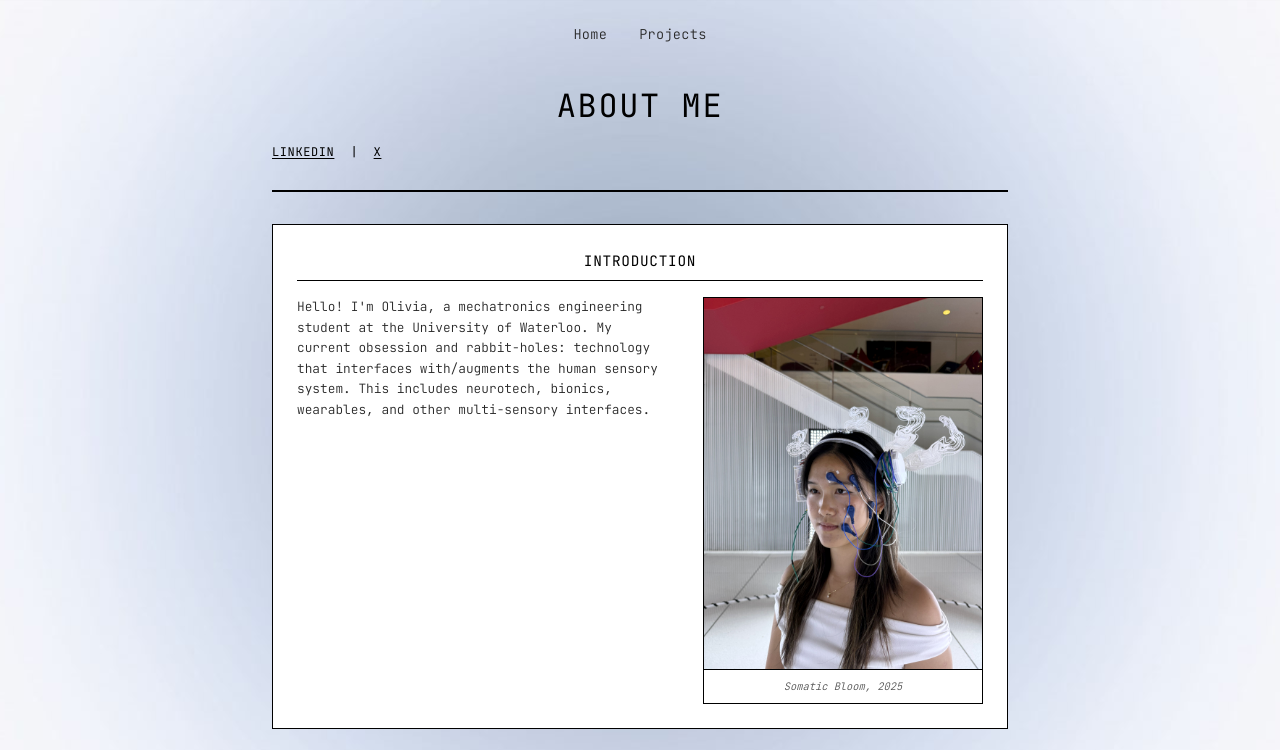
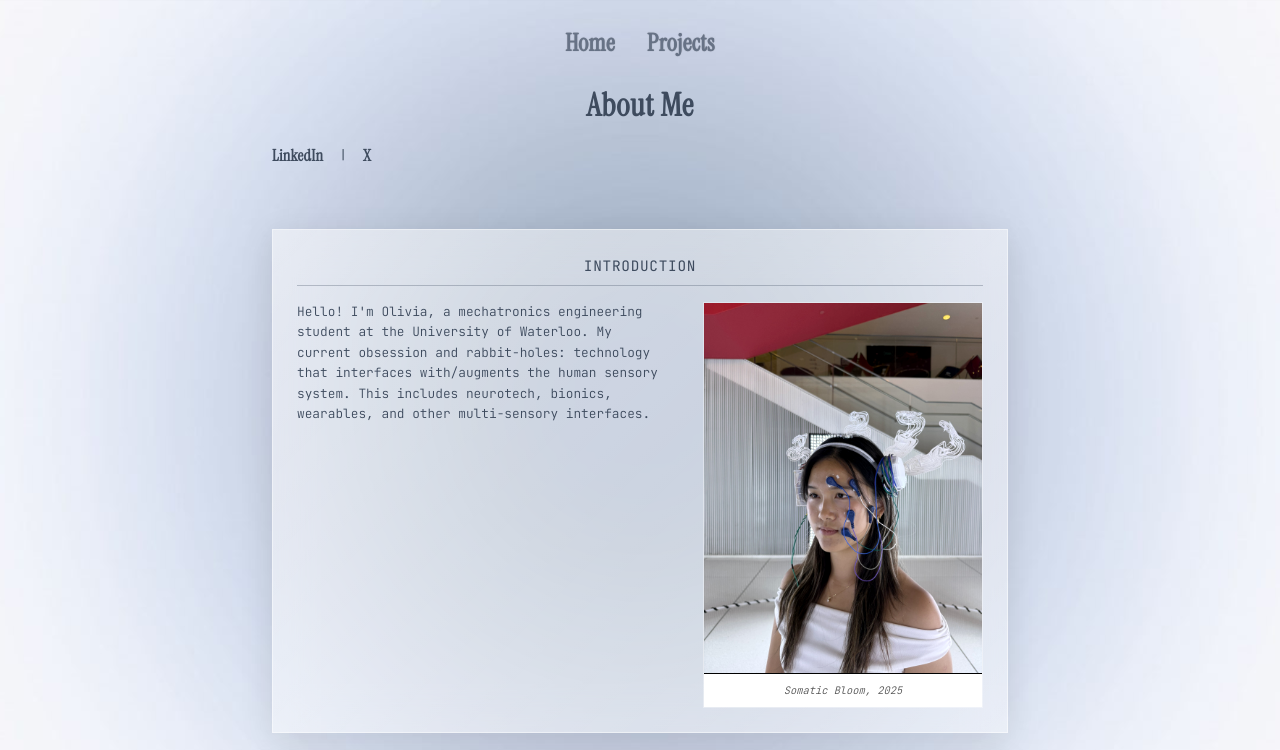
Before and after one commit to oliviazhg/Personal-Website, a plain HTML site: page about.html in a window 1280 px wide. Shown: the top 750 px of the page. Drawn offline with nearby package versions, Linux system fonts and the light colour scheme; no server answers.

Commit message:
Fix rotating star, implement same background for all loading pages, fix orbit word glitching, update about me page to new glassmorphism ish style

```diff
--- a/css/about.css
+++ b/css/about.css
@@ -54,23 +54,37 @@ body {
 }
 
 .top-nav-about .nav-link {
-  font-family: 'JetBrains Mono', 'Courier New', monospace;
-  font-size: 0.85rem;
-  font-weight: 300;
-  color: #2a2a2a;
+  font-family: 'Instrument Serif', serif !important;
+  font-size: 1.5rem;
+  font-weight: 800;
+  color: #3e4b5e;
   text-decoration: none;
-  transition: color 0.2s;
+  transition: font-weight 0.2s, opacity 0.2s;
   letter-spacing: 0.02em;
+  text-shadow: 0 0 1px rgba(0, 0, 0, 0.5);
+  display: inline-block;
+  opacity: 0.7;
 }
 
 .top-nav-about .nav-link:visited {
-  color: #2a2a2a;
+  color: #3e4b5e;
   text-decoration: none;
 }
 
 .top-nav-about .nav-link:hover {
-  color: #000000;
+  color: #3e4b5e;
   text-decoration: none;
+  font-weight: 500;
+  opacity: 1.0;
+}
+
+/* Remove blue underline effect */
+.top-nav-about .nav-link::after {
+  content: none !important;
+}
+
+.top-nav-about .nav-link:hover::after {
+  content: none !important;
 }
 
 /* About Content */
@@ -91,17 +105,18 @@ body {
 .about-header {
   margin-bottom: 2rem;
   padding-bottom: 1rem;
-  border-bottom: 2px solid #000000;
+  border-bottom: none;
 }
 
 .about-title {
-  font-family: 'Instrument Serif', serif;
+  font-family: 'Instrument Serif', serif !important;
   font-size: 2rem;
-  font-weight: 400;
-  color: #000000;
+  font-weight: 800;
+  color: #3e4b5e;
+  opacity: 1.0;
   margin-bottom: 0.5rem;
-  letter-spacing: 0.05em;
-  text-transform: uppercase;
+  letter-spacing: 0.02em;
+  text-transform: none;
 }
 
 .social-links {
@@ -113,36 +128,55 @@ body {
 }
 
 .social-link {
-  font-family: 'JetBrains Mono', 'Courier New', monospace;
-  font-size: 0.75rem;
-  font-weight: 400;
-  color: #000000;
-  text-decoration: underline;
-  text-decoration-thickness: 1px;
-  text-underline-offset: 2px;
-  transition: color 0.2s;
-  text-transform: uppercase;
-  letter-spacing: 0.05em;
+  font-family: 'Instrument Serif', serif !important;
+  font-size: 1rem;
+  font-weight: 800;
+  color: #3e4b5e;
+  opacity: 1.0;
+  text-decoration: none;
+  transition: font-weight 0.2s, opacity 0.2s;
+  text-transform: none;
+  letter-spacing: 0.02em;
 }
 
 .social-link:hover {
-  color: #3a3a3a;
+  font-weight: 500;
+  opacity: 0.7;
 }
 
 .separator {
   font-family: 'JetBrains Mono', 'Courier New', monospace;
   font-size: 0.75rem;
   font-weight: 400;
-  color: #000000;
+  color: #3e4b5e;
+  opacity: 1.0;
 }
 
-/* Content Sections */
+/* Content Sections - Glassmorphism */
 .about-section {
-  background: #ffffff;
-  border: 1px solid #000000;
+  background: rgba(255, 255, 255, 0.4);
+  backdrop-filter: blur(20px);
+  -webkit-backdrop-filter: blur(20px);
+  border: 1px solid rgba(255, 255, 255, 0.5);
+  border-radius: 0;
+  box-shadow: 0 8px 32px rgba(0, 0, 0, 0.1);
   padding: 1.5rem;
   margin-bottom: 1.5rem;
   position: relative;
+  overflow: hidden;
+}
+
+/* Gradient overlay effect */
+.about-section::before {
+  content: '';
+  position: absolute;
+  top: 0;
+  left: 0;
+  right: 0;
+  bottom: 0;
+  background: linear-gradient(135deg, rgba(255, 255, 255, 0.2) 0%, rgba(255, 255, 255, 0) 100%);
+  pointer-events: none;
+  z-index: 0;
 }
 
 .about-section.with-image {
@@ -168,25 +202,29 @@ body {
 }
 
 .section-title {
-  font-family: 'Instrument Serif', serif;
+  font-family: 'JetBrains Mono', 'Courier New', monospace;
   font-size: 0.9rem;
   font-weight: 400;
-  color: #000000;
+  color: #3e4b5e;
   margin-bottom: 1rem;
   letter-spacing: 0.05em;
   text-transform: uppercase;
   padding-bottom: 0.5rem;
-  border-bottom: 1px solid #000000;
+  border-bottom: 1px solid rgba(62, 75, 94, 0.3);
+  position: relative;
+  z-index: 1;
 }
 
 .about-section p {
   font-family: 'JetBrains Mono', 'Courier New', monospace;
   font-size: 0.8rem;
   font-weight: 300;
-  color: #2a2a2a;
+  color: #3e4b5e;
   line-height: 1.6;
   margin-bottom: 0.75rem;
   text-align: left;
+  position: relative;
+  z-index: 1;
 }
 
 .about-section p:last-child {
@@ -197,7 +235,7 @@ body {
   font-family: 'JetBrains Mono', 'Courier New', monospace;
   font-size: 0.8rem;
   font-weight: 300;
-  color: #2a2a2a;
+  color: #3e4b5e;
   line-height: 1.6;
   margin-bottom: 0;
   margin-left: 0;
@@ -205,13 +243,15 @@ body {
   list-style-type: disc;
   list-style-position: outside;
   text-align: left;
+  position: relative;
+  z-index: 1;
 }
 
 .experience-list li {
   font-family: 'JetBrains Mono', 'Courier New', monospace;
   font-size: 0.8rem;
   font-weight: 300;
-  color: #2a2a2a;
+  color: #3e4b5e;
   line-height: 1.6;
   margin-bottom: 0.5rem;
 }
@@ -222,23 +262,26 @@ body {
 
 .content-link {
   font-family: 'JetBrains Mono', 'Courier New', monospace;
-  color: #000000;
+  color: #3e4b5e;
   text-decoration: underline;
   text-decoration-thickness: 1px;
   text-underline-offset: 2px;
-  transition: color 0.2s;
+  transition: opacity 0.2s;
 }
 
 .content-link:hover {
-  color: #3a3a3a;
+  opacity: 0.7;
 }
 
 /* Profile Image */
 .profile-image-wrapper {
   width: 100%;
-  border: 1px solid #000000;
-  background: #f5f5f5;
+  border: 1px solid rgba(255, 255, 255, 0.3);
+  border-radius: 0;
+  background: rgba(255, 255, 255, 0.05);
   overflow: hidden;
+  position: relative;
+  z-index: 1;
 }
 
 .profile-image {
--- a/css/loading.css
+++ b/css/loading.css
@@ -6,18 +6,12 @@
   left: 0;
   width: 100vw;
   height: 100vh;
-  /* background: #ebeefd; */
-  background: #ced7e8;
+  background: url('../assets/bg_pics/13.png') center center / cover no-repeat;
   display: flex;
   justify-content: center;
   align-items: center;
   z-index: 9999;
   transition: opacity 0.5s ease-out;
-}
-
-/* Homepage loading screen uses the same background as the 3D scene */
-body.home .loading-screen {
-  background: url('../assets/bg_pics/13.png') center center / cover no-repeat;
 }
 
 .loading-screen.hidden {
@@ -34,47 +28,15 @@ body.home .loading-screen {
 .loading-star {
   width: 40px;
   height: 40px;
-  animation: pulse 2s ease-in-out infinite;
-  /* Improve rendering quality */
-  transform: translateZ(0);
-  backface-visibility: hidden;
-  -webkit-backface-visibility: hidden;
-  -webkit-font-smoothing: antialiased;
-  will-change: transform;
+  animation: rotate90 0.8s cubic-bezier(0.4, 0, 0.2, 1) infinite;
 }
 
-/* Rotating animation for non-home pages */
-.loading-star.rotating {
-  animation: rotate360 0.8s linear infinite;
-}
-
-@keyframes pulse {
-  0%, 100% {
-    transform: scale(1);
-    opacity: 1;
-  }
-  50% {
-    transform: scale(1.15);
-    opacity: 0.8;
-  }
-}
-
-/* Old 90-degree rotation */
-/* @keyframes rotate90 {
+@keyframes rotate90 {
   0% {
     transform: rotate(0deg);
   }
   100% {
     transform: rotate(90deg);
-  }
-} */
-
-@keyframes rotate360 {
-  0% {
-    transform: rotate(0deg);
-  }
-  100% {
-    transform: rotate(360deg);
   }
 }
 
--- a/css/projects.css
+++ b/css/projects.css
@@ -10,8 +10,14 @@ html {
   overflow-y: scroll !important;
 }
 
+/* Background Canvas */
 .background-canvas {
-  display: none !important;
+  position: fixed;
+  top: 0;
+  left: 0;
+  width: 100%;
+  height: 100%;
+  z-index: -1;
 }
 
 /* Top Navigation */
@@ -44,7 +50,7 @@ html {
 .top-nav-projects .nav-link {
   font-family: 'Instrument Serif', serif;
   font-size: 1.5rem;
-  font-weight: 580;
+  font-weight: 800;
   color: #3e4b5e;
   text-decoration: none;
   transition: font-weight 0.2s, opacity 0.2s;
@@ -64,6 +70,15 @@ html {
   text-decoration: none;
   font-weight: 500;
   opacity: 1.0;
+}
+
+/* Remove blue underline effect */
+.top-nav-projects .nav-link::after {
+  content: none !important;
+}
+
+.top-nav-projects .nav-link:hover::after {
+  content: none !important;
 }
 
 /* Page Notice */
@@ -145,12 +160,12 @@ html {
   position: relative;
   display: flex;
   flex-direction: column;
-  padding: 30px;
+  padding: 10px;
   background: rgba(255, 255, 255, 0.1);
   backdrop-filter: blur(20px);
   -webkit-backdrop-filter: blur(20px);
   border: 1px solid rgba(255, 255, 255, 0.2);
-  border-radius: 24px;
+  border-radius: 0;
   text-decoration: none;
   transition: all 0.3s ease;
   overflow: hidden;
@@ -212,29 +227,40 @@ html {
   border: 1px solid rgba(255, 255, 255, 0.2);
 }
 
-/* Year Labels - positioned outside mask but overlaying image area */
-.project-card .year-label-top {
+/* Bounding rectangle for year labels - matches image wrapper dimensions */
+.year-labels-container {
   position: absolute;
-  top: 40px;
-  left: 40px;
+  top: 10px;
+  left: 10px;
+  right: 10px;
+  height: 350px;
+  pointer-events: none;
+  z-index: 10;
+}
+
+/* Year Labels - positioned at corners of bounding rectangle */
+.year-labels-container .year-label-top {
+  position: absolute;
+  top: 0;
+  left: 0;
   font-family: 'Instrument Serif', serif;
   font-size: 16px;
   font-weight: 700;
   color: #3e4b5e;
-  z-index: 10;
   opacity: 0.44;
+  pointer-events: none;
 }
 
-.project-card .year-label-bottom {
+.year-labels-container .year-label-bottom {
   position: absolute;
-  top: 320px;
-  right: 40px;
+  bottom: 0;
+  right: 0;
   font-family: 'Instrument Serif', serif;
   font-size: 16px;
   font-weight: 700;
   color: #3e4b5e;
-  z-index: 10;
   opacity: 0.44;
+  pointer-events: none;
 }
 
 /* Project Image Wrapper */
@@ -242,18 +268,16 @@ html {
   width: 100%;
   height: 350px;
   overflow: visible;
-  margin: 0 0 30px 0;
+  margin: 0 0 20px 0;
   background: transparent;
-  display: flex;
-  align-items: center;
-  justify-content: center;
+  display: block;
   position: relative;
   z-index: 1;
-  -webkit-mask-image: url('../assets/projects/proj_card_mask_filled.svg');
+  -webkit-mask-image: url('../assets/projects/proj_card_mask_tight.svg');
   -webkit-mask-size: 100% 100%;
   -webkit-mask-repeat: no-repeat;
   -webkit-mask-position: center;
-  mask-image: url('../assets/projects/proj_card_mask_filled.svg');
+  mask-image: url('../assets/projects/proj_card_mask_tight.svg');
   mask-size: 100% 100%;
   mask-repeat: no-repeat;
   mask-position: center;
@@ -280,7 +304,7 @@ html {
 
 .project-img {
   width: 100%;
-  height: 100%;
+  height: 350px;
   object-fit: cover;
   display: block;
   filter: none;
@@ -291,7 +315,7 @@ html {
   display: flex;
   flex-direction: column;
   gap: 0;
-  padding: 0;
+  padding: 0 10px 10px 10px;
   background: transparent;
   position: relative;
   z-index: 1;
--- a/js/loading.js
+++ b/js/loading.js
@@ -12,9 +12,8 @@
   let pageLoadComplete = false;
   let pointCloudLoadComplete = false;
 
-  // All pages: hide text and rotate star
+  // All pages: hide text
   loadingTextElement.style.display = 'none';
-  loadingStar.classList.add('rotating');
 
   // Text animation is considered "complete" immediately since there's no text
   textAnimationComplete = true;
```
Also changed, not shown: index.html (+1 -1 lines), js/script.js (+13 -11 lines), projects.html (+24 -0 lines), assets/projects/proj_card_mask_tight.svg (added).
